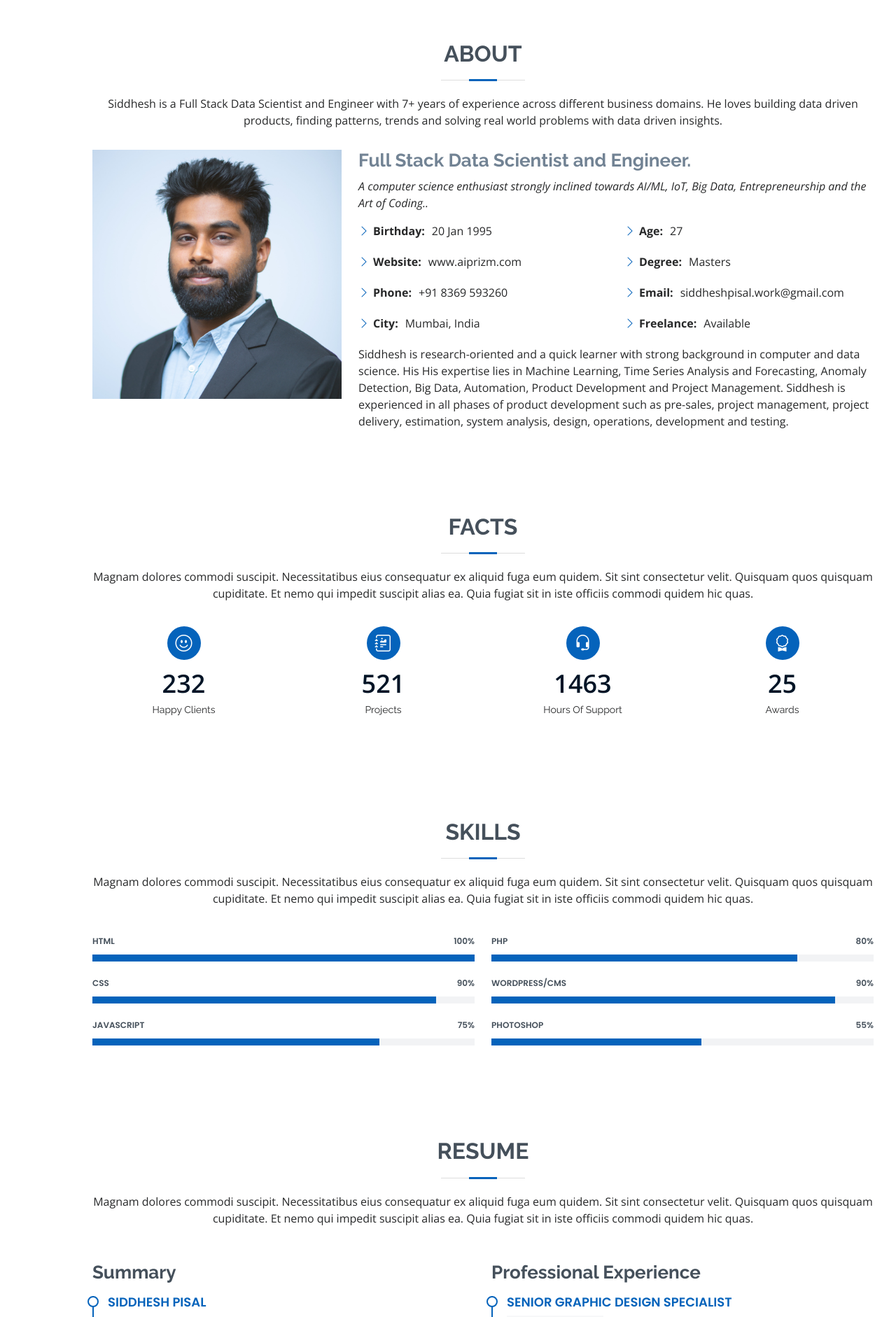
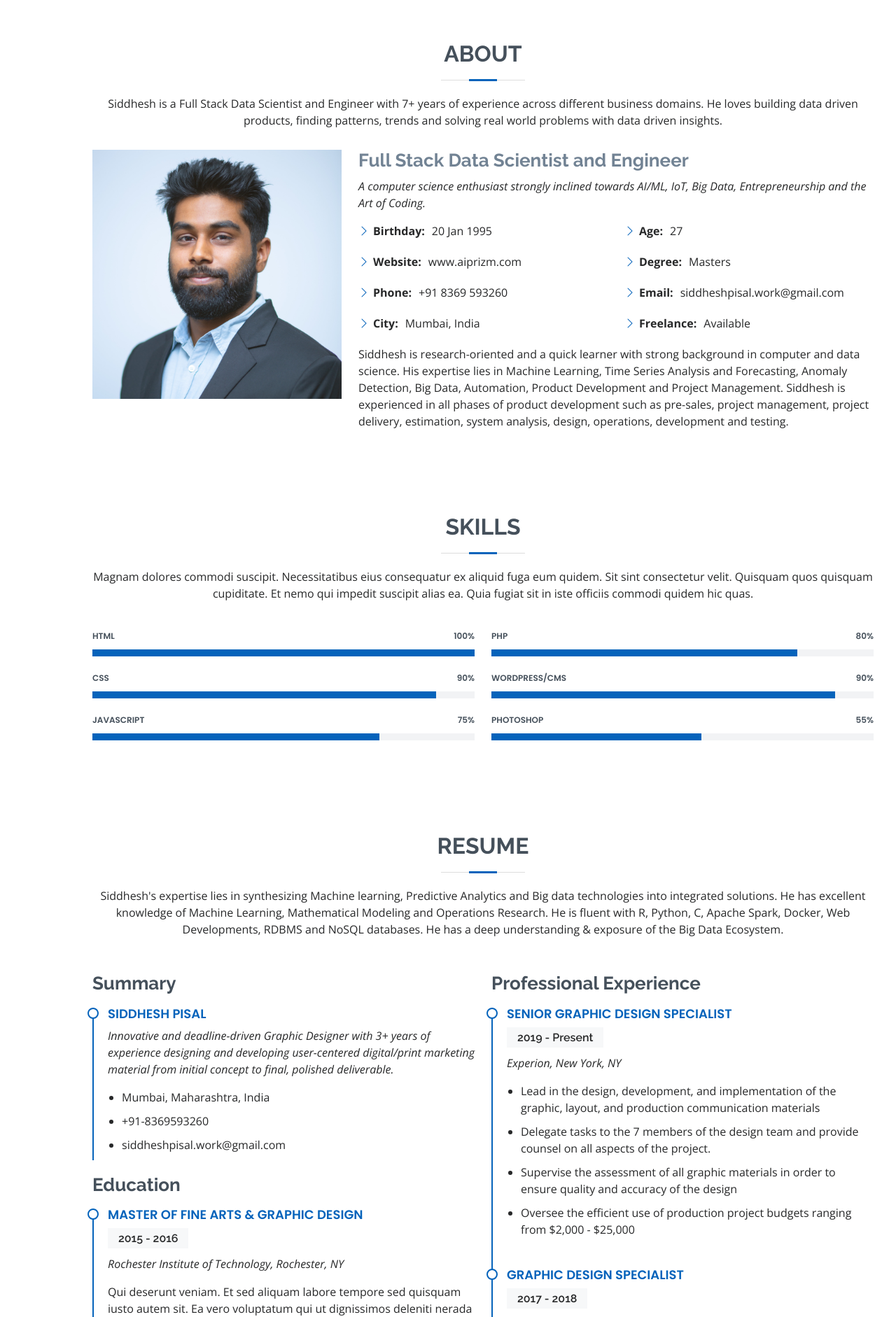
Before and after one commit to pissall20/my-resume, a Django app: page / in a window 1280 px wide. Shown: the part 802-2684 px from the top of the page at 70% size. Run offline with Django 4.2, Linux system fonts and the light colour scheme; some libraries are stand-ins or nearby versions.

Commit message:
Minor content changes

```diff
--- a/resume/templates/resume/base.html
+++ b/resume/templates/resume/base.html
@@ -90,7 +90,7 @@
             <a href="#" class="linkedin"><i class="bx bxl-linkedin"></i></a>
         </div>
         <div class="copyright">
-            &copy; Copyright 2022<strong><span>Siddhesh Pisal</span></strong>. All Rights Reserved
+            &copy; Copyright 2022 <strong><span>Siddhesh Pisal</span></strong>. All Rights Reserved
         </div>
     </div>
 </footer><!-- End Footer -->
--- a/resume/templates/resume/index.html
+++ b/resume/templates/resume/index.html
@@ -45,10 +46,10 @@
                     <img src="{% static 'resume/img/profile-img1.jpg' %}" class="img-fluid" alt="">
                 </div>
                 <div class="col-lg-8 pt-4 pt-lg-0 content">
-                    <h3>Full Stack Data Scientist and Engineer.</h3>
+                    <h3>Full Stack Data Scientist and Engineer</h3>
                     <p class="fst-italic">
                         A computer science enthusiast strongly inclined towards AI/ML, IoT, Big Data,
-                        Entrepreneurship and the Art of Coding..
+                        Entrepreneurship and the Art of Coding.
                     </p>
                     <div class="row">
                         <div class="col-lg-6">
@@ -76,11 +77,14 @@
                         </div>
                     </div>
                     <p>
-                        Siddhesh is research-oriented and a quick learner with strong background in computer and data science. His
-                        His expertise lies in Machine Learning, Time Series Analysis and Forecasting, Anomaly Detection, Big
+                        Siddhesh is research-oriented and a quick learner with strong background in computer and data
+                        science.
+                        His expertise lies in Machine Learning, Time Series Analysis and Forecasting, Anomaly Detection,
+                        Big
                         Data, Automation, Product Development and Project Management.
                         Siddhesh is experienced in all phases of product development such as pre-sales, project
-                        management, project delivery, estimation, system analysis, design, operations, development and testing.
+                        management, project delivery, estimation, system analysis, design, operations, development and
+                        testing.
                     </p>
                 </div>
             </div>
@@ -222,9 +226,10 @@
 
             <div class="section-title">
                 <h2>Resume</h2>
-                <p>Magnam dolores commodi suscipit. Necessitatibus eius consequatur ex aliquid fuga eum quidem. Sit sint
-                    consectetur velit. Quisquam quos quisquam cupiditate. Et nemo qui impedit suscipit alias ea. Quia
-                    fugiat sit in iste officiis commodi quidem hic quas.</p>
+                <p>Siddhesh's expertise lies in synthesizing Machine learning, Predictive Analytics and Big data technologies
+                    into integrated solutions. He has excellent knowledge of Machine Learning, Mathematical Modeling and
+                    Operations Research. He is fluent with R, Python, C, Apache Spark, Docker, Web Developments, RDBMS
+                    and NoSQL databases. He has a deep understanding & exposure of the Big Data Ecosystem.</p>
             </div>
 
             <div class="row">
@@ -325,12 +330,13 @@
 
                 <div class="col-lg-4 col-md-6 portfolio-item filter-app">
                     <div class="portfolio-wrap">
-                        <img src="assets/img/portfolio/portfolio-1.jpg" class="img-fluid" alt="">
+                        <img src="{% static 'resume/img/portfolio/portfolio-1.jpg' %}" class="img-fluid" alt="">
                         <div class="portfolio-info">
                             <h4>App 1</h4>
                             <p>App</p>
                             <div class="portfolio-links">
-                                <a href="assets/img/portfolio/portfolio-1.jpg" data-gallery="portfolioGallery"
+                                <a href="{% static 'resume/img/portfolio/portfolio-1.jpg' %}"
+                                   data-gallery="portfolioGallery"
                                    class="portfolio-lightbox" title="App 1"><i class="bx bx-plus"></i></a>
                                 <a href="portfolio-details.html" class="portfolio-details-lightbox"
                                    data-glightbox="type: external" title="Portfolio Details"><i class="bx bx-link"></i></a>
@@ -341,12 +347,13 @@
 
                 <div class="col-lg-4 col-md-6 portfolio-item filter-web">
                     <div class="portfolio-wrap">
-                        <img src="assets/img/portfolio/portfolio-2.jpg" class="img-fluid" alt="">
+                        <img src="{% static 'resume/img/portfolio/portfolio-2.jpg' %}" class="img-fluid" alt="">
                         <div class="portfolio-info">
                             <h4>Web 3</h4>
                             <p>Web</p>
                             <div class="portfolio-links">
-                                <a href="assets/img/portfolio/portfolio-2.jpg" data-gallery="portfolioGallery"
+                                <a href="{% static 'resume/img/portfolio/portfolio-2.jpg' %}"
+                                   data-gallery="portfolioGallery"
                                    class="portfolio-lightbox" title="Web 3"><i class="bx bx-plus"></i></a>
                                 <a href="portfolio-details.html" class="portfolio-details-lightbox"
                                    data-glightbox="type: external" title="Portfolio Details"><i class="bx bx-link"></i></a>
@@ -357,12 +364,13 @@
 
                 <div class="col-lg-4 col-md-6 portfolio-item filter-app">
                     <div class="portfolio-wrap">
-                        <img src="assets/img/portfolio/portfolio-3.jpg" class="img-fluid" alt="">
+                        <img src="{% static 'resume/img/portfolio/portfolio-3.jpg' %}" class="img-fluid" alt="">
                         <div class="portfolio-info">
                             <h4>App 2</h4>
                             <p>App</p>
                             <div class="portfolio-links">
-                                <a href="assets/img/portfolio/portfolio-3.jpg" data-gallery="portfolioGallery"
+                                <a href="{% static 'resume/img/portfolio/portfolio-3.jpg' %}"
+                                   data-gallery="portfolioGallery"
                                    class="portfolio-lightbox" title="App 2"><i class="bx bx-plus"></i></a>
                                 <a href="portfolio-details.html" class="portfolio-details-lightbox"
                                    data-glightbox="type: external" title="Portfolio Details"><i class="bx bx-link"></i></a>
@@ -389,12 +397,13 @@
 
                 <div class="col-lg-4 col-md-6 portfolio-item filter-web">
                     <div class="portfolio-wrap">
-                        <img src="assets/img/portfolio/portfolio-5.jpg" class="img-fluid" alt="">
+                        <img src="{% static 'resume/img/portfolio/portfolio-5.jpg' %}" class="img-fluid" alt="">
                         <div class="portfolio-info">
                             <h4>Web 2</h4>
                             <p>Web</p>
                             <div class="portfolio-links">
-                                <a href="assets/img/portfolio/portfolio-5.jpg" data-gallery="portfolioGallery"
+                                <a href="{% static 'resume/img/portfolio/portfolio-5.jpg' %}"
+                                   data-gallery="portfolioGallery"
                                    class="portfolio-lightbox" title="Web 2"><i class="bx bx-plus"></i></a>
                                 <a href="portfolio-details.html" class="portfolio-details-lightbox"
                                    data-glightbox="type: external" title="Portfolio Details"><i class="bx bx-link"></i></a>
@@ -405,12 +414,13 @@
 
                 <div class="col-lg-4 col-md-6 portfolio-item filter-app">
                     <div class="portfolio-wrap">
-                        <img src="assets/img/portfolio/portfolio-6.jpg" class="img-fluid" alt="">
+                        <img src="{% static 'resume/img/portfolio/portfolio-6.jpg' %}" class="img-fluid" alt="">
                         <div class="portfolio-info">
                             <h4>App 3</h4>
                             <p>App</p>
                             <div class="portfolio-links">
-                                <a href="assets/img/portfolio/portfolio-6.jpg" data-gallery="portfolioGallery"
+                                <a href="{% static 'resume/img/portfolio/portfolio-6.jpg' %}"
+                                   data-gallery="portfolioGallery"
                                    class="portfolio-lightbox" title="App 3"><i class="bx bx-plus"></i></a>
                                 <a href="portfolio-details.html" class="portfolio-details-lightbox"
                                    data-glightbox="type: external" title="Portfolio Details"><i class="bx bx-link"></i></a>
@@ -421,12 +431,13 @@
 
                 <div class="col-lg-4 col-md-6 portfolio-item filter-card">
                     <div class="portfolio-wrap">
-                        <img src="assets/img/portfolio/portfolio-7.jpg" class="img-fluid" alt="">
+                        <img src="{% static 'resume/img/portfolio/portfolio-7.jpg' %}" class="img-fluid" alt="">
                         <div class="portfolio-info">
                             <h4>Card 1</h4>
                             <p>Card</p>
                             <div class="portfolio-links">
-                                <a href="assets/img/portfolio/portfolio-7.jpg" data-gallery="portfolioGallery"
+                                <a href="{% static 'resume/img/portfolio/portfolio-7.jpg' %}"
+                                   data-gallery="portfolioGallery"
                                    class="portfolio-lightbox" title="Card 1"><i class="bx bx-plus"></i></a>
                                 <a href="portfolio-details.html" class="portfolio-details-lightbox"
                                    data-glightbox="type: external" title="Portfolio Details"><i class="bx bx-link"></i></a>
@@ -437,12 +448,13 @@
 
                 <div class="col-lg-4 col-md-6 portfolio-item filter-card">
                     <div class="portfolio-wrap">
-                        <img src="assets/img/portfolio/portfolio-8.jpg" class="img-fluid" alt="">
+                        <img src="{% static 'resume/img/portfolio/portfolio-8.jpg' %}" class="img-fluid" alt="">
                         <div class="portfolio-info">
                             <h4>Card 3</h4>
                             <p>Card</p>
                             <div class="portfolio-links">
-                                <a href="assets/img/portfolio/portfolio-8.jpg" data-gallery="portfolioGallery"
+                                <a href="{% static 'resume/img/portfolio/portfolio-8.jpg' %}"
+                                   data-gallery="portfolioGallery"
                                    class="portfolio-lightbox" title="Card 3"><i class="bx bx-plus"></i></a>
                                 <a href="portfolio-details.html" class="portfolio-details-lightbox"
                                    data-glightbox="type: external" title="Portfolio Details"><i class="bx bx-link"></i></a>
@@ -453,12 +465,13 @@
 
                 <div class="col-lg-4 col-md-6 portfolio-item filter-web">
                     <div class="portfolio-wrap">
-                        <img src="assets/img/portfolio/portfolio-9.jpg" class="img-fluid" alt="">
+                        <img src="{% static 'resume/img/portfolio/portfolio-9.jpg' %}" class="img-fluid" alt="">
                         <div class="portfolio-info">
                             <h4>Web 3</h4>
                             <p>Web</p>
                             <div class="portfolio-links">
-                                <a href="assets/img/portfolio/portfolio-9.jpg" data-gallery="portfolioGallery"
+                                <a href="{% static 'resume/img/portfolio/portfolio-9.jpg' %}"
+                                   data-gallery="portfolioGallery"
                                    class="portfolio-lightbox" title="Web 3"><i class="bx bx-plus"></i></a>
                                 <a href="portfolio-details.html" class="portfolio-details-lightbox"
                                    data-glightbox="type: external" title="Portfolio Details"><i class="bx bx-link"></i></a>
@@ -742,4 +760,55 @@
 
 </main><!-- End #main -->
 
+{% block page_js %}
+<script type='text/javascript'>
+
+  $(document).ready(function(){
+
+    // AJAX for posting
+    function contact_us() {
+        $.ajax({
+            headers: {'X-Requested-With': 'XMLHttpRequest'},
+            url : "{% url 'contact_us' %}", // the endpoint
+            type : "POST", // http method
+            data : {
+              name: $('#id_name').val(),
+              subject: $('#id_subject').val(),
+              email: $('#id_email').val(),
+              message: $('#id_message').val(),
+              csrfmiddlewaretoken: $('input[name=csrfmiddlewaretoken]').val(),
+            }, // data sent with the post request
+            // handle a successful response
+            success : function(json) {
+                $('#id_name').val(''); // remove the value from the input
+                $('#id_subject').val(''); // remove the value from the input
+                $('#id_email').val(''); // remove the value from the input
+                $('#id_message').val('');
+                $(".sent-message").addClass("d-block")
+            },
+
+            // handle a non-successful response
+            error : function(xhr,errmsg,err) {
+                $(".error-message").addClass("d-block")
+                //console.log(xhr.status + ": " + xhr.responseText); // provide a bit more info about the error to the console
+            }
+        });
+    }
+
+    // Submit post on submit
+    $('.php-email-form').on('submit', function(event){
+        event.preventDefault();
+        contact_us();
+    });
+
+    $('.facts').hide();
+
+})
+
+
+
+</script>
+
+{% endblock page_js %}
+
 {% endblock content %}
```
Also changed, not shown: other parts of resume/templates/resume/index.html (+16 -10 lines), resume/models.py (+4 -3 lines).
